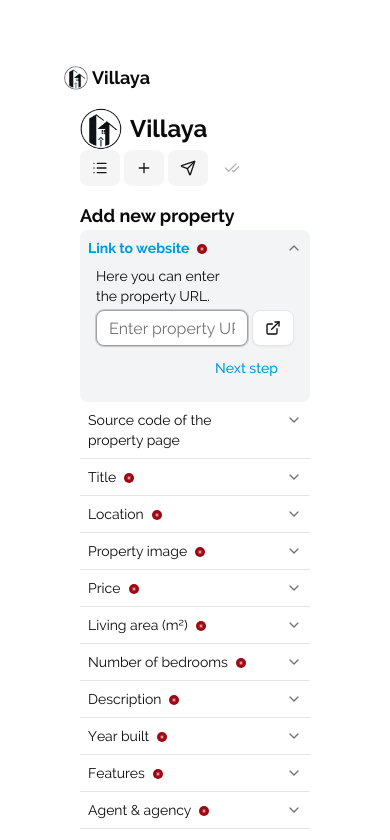
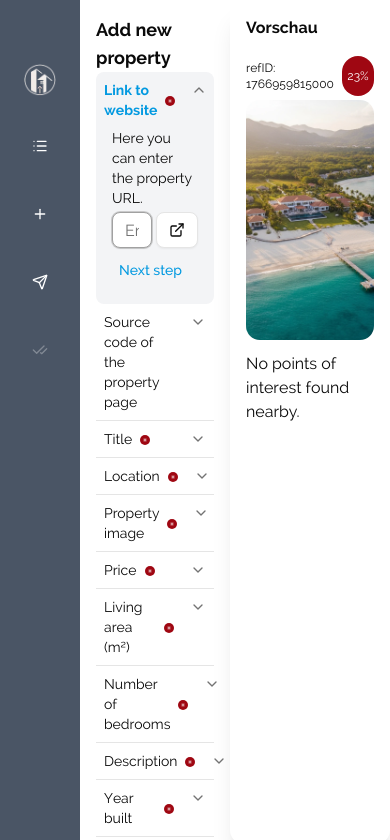
Before and after one commit to danielkagemann/house-compare, a Next.js app: page /properties/details in a window 390 px wide. Shown: the top 840 px of the page. Built offline with nearby package versions, Linux system fonts and the light colour scheme.

Commit message:
feat(all): all pages redesigned. mobile needs adjustments

```diff
--- a/src/components/ListingDetails.tsx
+++ b/src/components/ListingDetails.tsx
@@ -24,6 +24,8 @@ import { PageLayout } from "./layout/PageLayout";
 import { Asterisk, Check } from "lucide-react";
 import { InputRank } from "./inputs/InputRank";
 import { useTranslations } from "next-intl";
+import { NavigationBar } from "./layout/NavigationBar";
+import { Footer } from "./layout/Footer";
 
 type InputOrder = {
    title: string;
@@ -141,12 +143,14 @@ export const ListingDetails = () => {
    }
 
    return (
-      <PageLayout>
-         <Header />
-         <div className="grid grid-cols-1 md:grid-cols-2 gap-8">
-            {/*user input*/}
-            <div className="px-4 md:px-0">
-               <h2 className="font-bold text-lg">{isEditing ? t('editImmo') : t('addImmo')}</h2>
+      <div className="h-screen grid grid-cols-[80px_1fr_1fr] overflow-hidden">
+         {/* navigation */}
+         <NavigationBar />
+
+         {/*user input*/}
+         <div className="overflow-y-auto">
+            <div className="p-4">
+               <h1 className="font-semibold text-lg">{isEditing ? t('editImmo') : t('addImmo')}</h1>
                <Accordion
                   type="single"
                   collapsible
@@ -177,12 +181,11 @@ export const ListingDetails = () => {
                   </div>
                </div>
             </div>
+            <Footer />
+         </div>
 
-            {/*preview*/}
-            <div className="hidden md:block">
-               <ListingPreview data={listing as Listing} />
-            </div>
-         </div>
-      </PageLayout>
+         {/*preview*/}
+         <ListingPreview data={listing as Listing} />
+      </div>
    );
 }
--- a/src/components/ListingList.tsx
+++ b/src/components/ListingList.tsx
@@ -68,14 +68,14 @@ export const ListingList = () => {
    }
 
    return (
-      <div className="h-screen grid grid-cols-[80px_1fr_1fr] overflow-hidden">
+      <div className="h-screen grid grid-cols-[80px_6fr_4fr] overflow-hidden">
          {/* navigation */}
          <NavigationBar />
 
          {/* content */}
          <section className="overflow-y-auto">
             <div className="flex justify-between p-4">
-               <h1 className="text-lg font-semibold">{t('availableListings')}</h1>
+               <h1 className="text-xl font-semibold">{t('availableListings')}</h1>
                <LocationInput />
             </div>
             {renderListings()}
--- a/src/components/ListingShare.tsx
+++ b/src/components/ListingShare.tsx
@@ -55,8 +55,6 @@ export const ListingShare = () => {
 
    return (<PageLayout>
       <div className="flex flex-col gap-2">
-         <Image src="/assets/images/main-logo.webp" width={42} height={42} alt="logo" /> <div className="text-2xl font-bold">Villaya</div>
-
          <RenderIf condition={display === 'list'}>
             {
                visibleItems.map((item: Listing) => (
--- a/src/components/landingpage.tsx
+++ b/src/components/landingpage.tsx
@@ -16,6 +16,7 @@ import { useTranslations } from "next-intl";
 import { ArrowRight } from "lucide-react";
 import { RenderIf } from "./renderif";
 import { Main } from "./layout/Main";
+import { Footer } from "./layout/Footer";
 
 type UserAction = {
    type: "start" | "email" | "code";
@@ -214,6 +215,7 @@ export const LandingPage = () => {
    }
 
    return (
+      <>
          <Main>
             <>
                {/* tagline */}
@@ -230,7 +232,10 @@ export const LandingPage = () => {
                {/* action (dynamic) */}
                <div>
                   {renderBottom()}
-            </div></>
+               </div>
+            </>
          </Main>
+         <Footer />
+      </>
    );
 }
--- a/src/components/layout/Footer.tsx
+++ b/src/components/layout/Footer.tsx
@@ -62,7 +62,7 @@ export const Footer = () => {
    }
 
    return (
-      <footer className="w-full p-4 lg:p-12 mt-12 flex flex-col gap-1 text-sm text-gray-600 bg-gray-50">
+      <footer className="w-full p-4 lg:p-12 mt-4 flex flex-col gap-1 text-sm text-gray-600 bg-gray-50">
          <div className="grid grid-cols-2 gap-1">
             <div className="flex flex-col gap-1 items-start">
                <div><strong>Villaya</strong>{t("footer.private")}<a href="https://danielkagemann.name">Daniel Kagemann</a></div>
--- a/src/components/layout/PageLayout.tsx
+++ b/src/components/layout/PageLayout.tsx
@@ -1,16 +1,20 @@
 import Image from "next/image";
+import { Footer } from "./Footer";
 
 export const PageLayout = ({ children }: { children: React.ReactNode }) => {
    return (
-      <div className="p-16 flex flex-col justify-between h-full">
-         {/* logo */}
-         <div>
-            <div className="flex gap-1 justify-start items-center">
-               <Image src="/assets/images/main-logo.webp" alt="Villaya Logo" width={24} height={24} />
-               <div className="text-lg font-bold">Villaya</div>
+      <>
+         <div className="p-4 md:p-8 flex flex-col justify-between h-full">
+            {/* logo */}
+            <div className="mb-4">
+               <div className="flex gap-1 justify-start items-center">
+                  <Image src="/assets/images/main-logo.webp" alt="Villaya Logo" width={32} height={32} />
+                  <div className="text-lg font-bold">Villaya</div>
+               </div>
             </div>
+            {children}
          </div>
-         {children}
-      </div>
+         <Footer />
+      </>
    );
 };
--- a/src/components/ui/Readmore.tsx
+++ b/src/components/ui/Readmore.tsx
@@ -1,3 +1,4 @@
+import { useTranslations } from "next-intl";
 import { useState } from "react"
 
 type Props = {
@@ -7,6 +8,9 @@ type Props = {
 const MAX_LENGTH = 300
 
 export const ReadMore = ({ text }: Props) => {
+   // hooks
+   const t = useTranslations("common");
+
    // state
    const [expanded, setExpanded] = useState<boolean>(false);
 
@@ -18,7 +22,7 @@ export const ReadMore = ({ text }: Props) => {
    return (
       <>
          <p>{show}</p>
-         <button type="button" onClick={() => setExpanded(p => !p)} className="cursor-pointer text-primary font-bold">{expanded ? 'weniger' : 'mehr'}</button>
+         <button type="button" onClick={() => setExpanded(p => !p)} className="cursor-pointer text-primary font-bold">{expanded ? t("less") : t("more")}</button>
       </>
    )
 }
--- a/src/messages/de.json
+++ b/src/messages/de.json
@@ -49,6 +49,7 @@
       "4": "Preisbeobachtung"
    },
    "house": {
+      "clearCompare": "Vergleich zurücksetzen",
       "noAmenities": "Keine Sehenswürdigkeiten in der Nähe gefunden.",
       "title": "Titel",
       "unknown": "Unbekannt",
@@ -86,13 +87,16 @@
       "sourceCode": "Quellcode der Immobilienseite",
       "sqm": "Wohnfläche (m²)",
       "rooms": "Anzahl der Schlafzimmer",
-      "roomsDescription": "Gib die Anzahl der Schlafzimmer in der Immobilie an."
+      "roomsDescription": "Gib die Anzahl der Schlafzimmer in der Immobilie an.",
+      "availableListings": "Gespeicherte Immobilien"
    },
    "common": {
       "loading": "Daten werden geladen...",
       "noListingsFound": "Du hast bisher noch keine Traumhäuser gespeichert. Suche nach Deinem persönlichen Traumhaus und speichere die Informationen hier.",
       "foundAPropertyPrompt": "Du hast eine Immobilie gefunden? Dann schnell eintragen",
-      "addProperty": "Immobilie hinzufügen"
+      "addProperty": "Immobilie hinzufügen",
+      "less": "weniger",
+      "more": "mehr"
    },
    "input": {
       "pleaseEnterFeatures": "Bitte gib die Ausstattungsmerkmale der Immobilie an. Nutzer hierzu das Eingabefeld (komma getrennt) oder die Liste darunter.",
--- a/src/messages/en.json
+++ b/src/messages/en.json
@@ -49,6 +49,7 @@
       "4": "Price watch"
    },
    "house": {
+      "clearCompare": "Reset comparison",
       "noAmenities": "No points of interest found nearby.",
       "title": "Title",
       "unknown": "Unknown",
@@ -86,13 +87,16 @@
       "sourceCode": "Source code of the property page",
       "sqm": "Living area (m²)",
       "rooms": "Number of bedrooms",
-      "roomsDescription": "Enter the number of bedrooms in the property."
+      "roomsDescription": "Enter the number of bedrooms in the property.",
+      "availableListings": "Stored properties"
    },
    "common": {
       "loading": "Loading data...",
       "noListingsFound": "You haven't saved any dream homes yet. Search for your personal dream home and store the information here.",
       "foundAPropertyPrompt": "Found a property? Add it right away",
-      "addProperty": "Add property"
+      "addProperty": "Add property",
+      "less": "less",
+      "more": "more"
    },
    "input": {
       "pleaseEnterFeatures": "Please enter the property's features. Use the input field (comma-separated) or the list below.",
--- a/src/store/storage.ts
+++ b/src/store/storage.ts
@@ -11,6 +11,7 @@ type StorageState = {
 
    selectionToggle: (id: string) => void;
    selectionContains: (id: string) => boolean;
+   clearSelection: () => void;
    locationSet: (loc: Location | null) => void;
    tokenSet: (value: string | null) => void;
 };
@@ -22,6 +23,7 @@ export const useStorage = create<StorageState>()(
          selected: [],
          token: null,
 
+         clearSelection: () => set({ selected: [] }),
          selectionToggle: (id: string) => {
             const normalized = id.trim();
             if (!normalized) return;
```
Also changed, not shown: src/components/ListingComparison.tsx (+25 -3 lines), 1 other file (tests, documents, lock files or other folders). Lines whose indentation alone changed are shown as unchanged.
